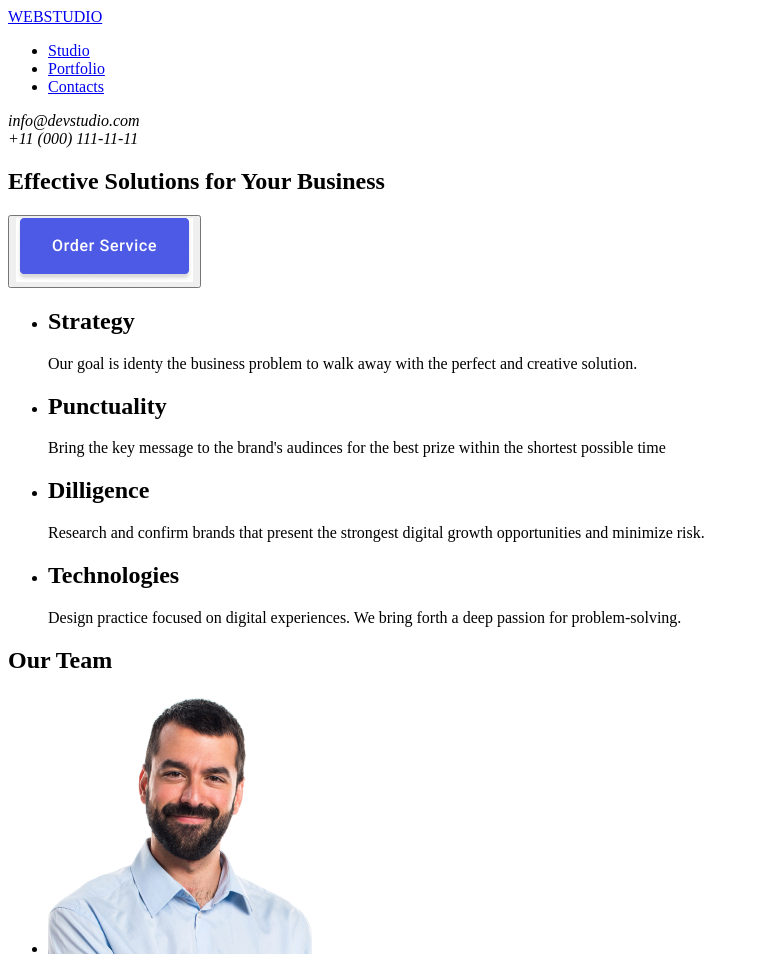
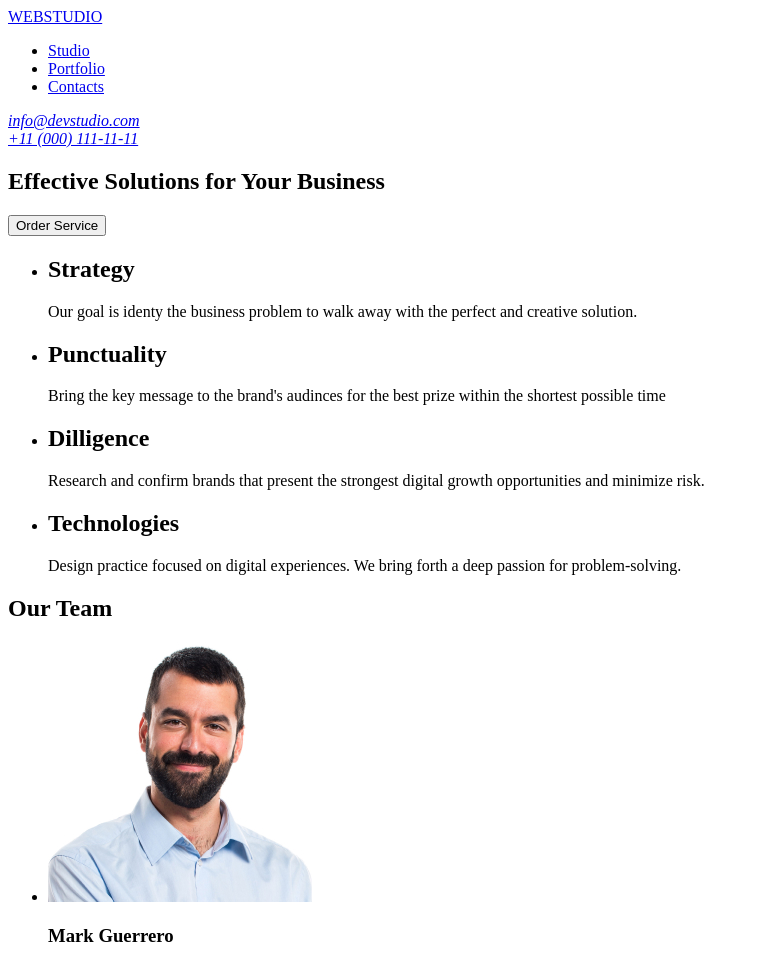
Before and after one commit to beyzaozdemr/goit-markup-hw-01, a plain HTML site: page index.html in a window 1280 px wide. Shown: the top 957 px of the page, without its empty margins (0-759 px from the left). Drawn offline with Linux system fonts and the light colour scheme.

Commit message:
last changes in adress tag and button

```diff
--- a/index.html
+++ b/index.html
@@ -19,14 +19,14 @@
         </ul>
       </nav>
       <address>
-        info@devstudio.com <br />
-        +11 (000) 111-11-11
+        <a href="mailto:info@devstudio.com">info@devstudio.com</a> <br>
+        <a href="tel:+11 (000) 111-11-11">+11 (000) 111-11-11</a>
       </address>
     </header>
     <main>
       <section>
         <h1>Effective Solutions for Your Business</h1>
-        <button><img src="images/button.jpg" alt="Order Service" /></button>
+        <button type="button">Order Service</button>
       </section>
       <section>
         <ul>
```
